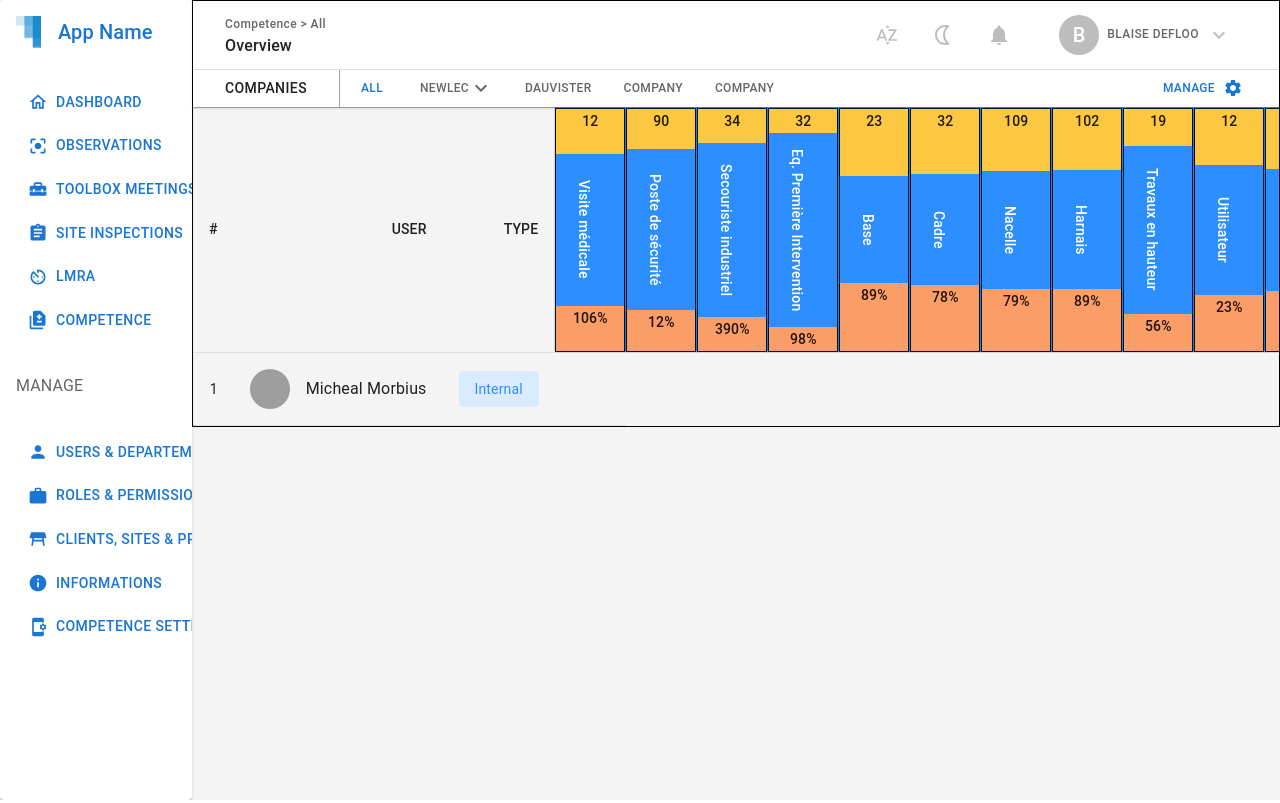
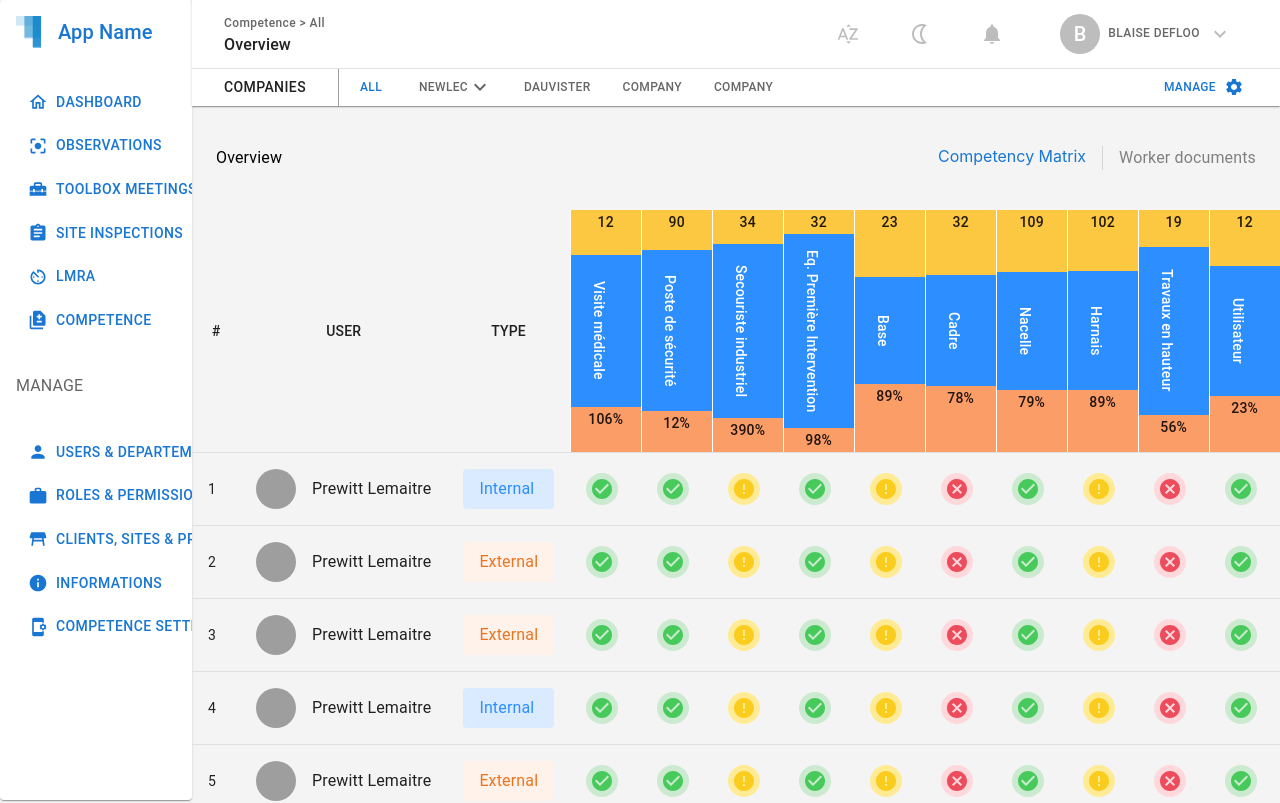
Before and after one commit to nabeelahmed1699/next-mui-dashboard, a Next.js app: page / in a window 1280 px wide. Shown: the top 803 px of the page. Built offline with nearby package versions, Linux system fonts and the light colour scheme; grey boxes are pictures that could not be loaded.

Commit message:
table builted

```diff
--- a/components/Navbar/HorizontalAppBar/HorizontalAppBar.jsx
+++ b/components/Navbar/HorizontalAppBar/HorizontalAppBar.jsx
@@ -1,6 +1,14 @@
 import React from 'react';
 // components
-import { Box, Button, Card, Divider, Stack, Typography } from '@mui/material';
+import {
+	Box,
+	Button,
+	Card,
+	Divider,
+	IconButton,
+	Stack,
+	Typography,
+} from '@mui/material';
 import Avatar from '@mui/material/Avatar';
 // icons
 import SortByAlphaIcon from '@mui/icons-material/SortByAlpha';
@@ -32,9 +40,15 @@ const UpperBar = () => {
 				</Typography>
 			</Box>
 			<Stack direction='row' spacing={4} sx={{ alignItems: 'center' }}>
-				<SortByAlphaIcon color='disabled' />
-				<NightlightOutlinedIcon color='disabled' />
-				<NotificationsIcon color='disabled' />
+				<IconButton>
+					<SortByAlphaIcon color='disabled' />
+				</IconButton>
+				<IconButton>
+					<NightlightOutlinedIcon color='disabled' />
+				</IconButton>
+				<IconButton>
+					<NotificationsIcon color='disabled' />
+				</IconButton>
 				<Button disableRipple variant='link'>
 					<Avatar>B</Avatar>
 					<Typography
--- a/components/Navbar/Navbar.jsx
+++ b/components/Navbar/Navbar.jsx
@@ -5,17 +5,15 @@ import VerticalAppBar from './VerticalAppBar/VerticalAppBar';
 
 const Navbar = ({ children }) => {
 	return (
-		<>
-			<Box sx={{ display: 'flex', alignItems: 'flex-start' }}>
+		<Box sx={{ display: 'flex', alignItems: 'flex-start', minHeight: '100%' }}>
 			<Box sx={{ width: '15vw' }}>
 				<VerticalAppBar />
 			</Box>
-				<Box sx={{ width: '85vw', border: 1 }}>
+			<Box sx={{ width: '85vw' }}>
 				<HorizontalAppBar />
 				<Box>{children}</Box>
 			</Box>
 		</Box>
-		</>
 	);
 };
 
--- a/components/TableComponent/TableComponent.jsx
+++ b/components/TableComponent/TableComponent.jsx
@@ -1,12 +1,30 @@
-import { Box } from "@mui/material";
-import React from "react";
-import TableComponentLeft from "./TableComponentLeft/TableComponentLeft";
+import { Box, Divider, Link, Stack, Typography } from '@mui/material';
+import React from 'react';
+import TableComponentLeft from './TableComponentLeft/TableComponentLeft';
 const TableComponent = () => {
-  return (
-    <Box>
-      <TableComponentLeft />
-    </Box>
-  );
+	return (
+		<Box>
+			<Box
+				sx={{
+					display: 'flex',
+					justifyContent: 'space-between',
+					alignItems: 'center',
+					py: 5,
+					px: 3,
+				}}
+			>
+				<Typography>Overview</Typography>
+				<Stack direction='row' spacing={2}>
+					<Link href='#' sx={{ textDecoration: 'none' }}>
+						Competency Matrix
+					</Link>
+					<Divider orientation='vertical' flexItem />
+					<Typography sx={{ color: 'GrayText' }}>Worker documents</Typography>
+				</Stack>
+			</Box>
+			<TableComponentLeft />
+		</Box>
+	);
 };
 
 export default TableComponent;
--- a/components/TableComponent/TableComponentLeft/TableComponentLeft.jsx
+++ b/components/TableComponent/TableComponentLeft/TableComponentLeft.jsx
@@ -13,66 +13,90 @@ import Avatar from '@mui/material/Avatar';
 import Alert from '@mui/material/Alert';
 import React from 'react';
 import pic from '../../../assets/Ellipse 37.png';
-import { alpha, styled } from '@mui/material/styles';
+import { styled } from '@mui/material/styles';
 
-function createCell(label, upperValue, lowerValue) {
-	return { label, upperValue, lowerValue };
-}
+// icons
+import CheckCircleIcon from '@mui/icons-material/CheckCircle';
+import CancelIcon from '@mui/icons-material/Cancel';
+import ErrorIcon from '@mui/icons-material/Error';
+// data
+import { columns, users } from '../../../data';
 
-const columns = [
-	createCell('Visite médicale', 12, 106),
-	createCell('Poste de sécurité', 90, 12),
-	createCell('Secouriste industriel', 34, 390),
-	createCell('Eq. Première Intervention', 32, 98),
-	createCell('Base', 23, 89),
-	createCell('Cadre', 32, 78),
-	createCell('Nacelle', 109, 79),
-	createCell('Harnais ', 102, 89),
-	createCell('Travaux en hauteur ', 19, 56),
-	createCell('Utilisateur', 12, 23),
-	createCell('Monteur', 90, 87),
-	createCell('Inspecteur', 56, 65),
-	createCell('Pontier cabine', 89, 24),
-	createCell('Pontier poiré', 34, 90),
-	createCell('Radiocommandé', 23, 43),
-	createCell('Elévateur à fourches', 12, 90),
-	createCell('Télescopique rotatif', 87, 34),
-	createCell('G. de charges (RIGGER)', 87, 34),
-	createCell('Elingage de charges', 23, 89),
-	createCell('Elingage de charges', 34, 76),
-	createCell('Elingage de charges', 34, 76),
-	createCell('Elingage de charges', 34, 76),
-	createCell('Elingage de charges', 34, 76),
-	createCell('Elingage de charges', 34, 76),
-	createCell('Elingage de charges', 34, 76),
-	createCell('Elingage de charges', 34, 76),
-];
 const StyledTableCell = styled(TableCell)(({ theme }) => ({
 	padding: 0,
-	border: `1px solid ${theme.palette.divider}`,
+	borderLeft: `1px solid white`,
 	background: '#2C8EFF',
 	height: '100px',
 }));
-const User = () => {
+const User = ({ name }) => {
 	return (
 		<Box sx={{ display: 'flex', alignItems: 'center' }}>
 			<Avatar alt='Micheal' src={pic} />
-			<Typography sx={{ whiteSpace: 'nowrap', ml: 2 }}>
-				Micheal Morbius
-			</Typography>
+			<Typography sx={{ whiteSpace: 'nowrap', ml: 2 }}>{name}</Typography>
 		</Box>
 	);
 };
+const CustomAlert = ({ severity }) => {
+	let textColor = '';
+	if (severity === 'success') textColor = '#47CA5B';
+	else if (severity === 'danger') textColor = '#ED4C5C';
+	else textColor = '#FACC1D';
 
+	let bgColor = '';
+	if (severity === 'success') bgColor = 'rgba(71,202,91,0.23)';
+	else if (severity === 'danger') bgColor = '#FFD8DC';
+	else bgColor = '#FFEB95';
+	return (
+		<Box
+			sx={{
+				display: 'flex',
+				alignItems: 'center',
+				justifyContent: 'center',
+				bgcolor: bgColor,
+				p: 2,
+				borderRadius: '100%',
+				aspectRatio: 1,
+				width: '24px',
+				height: '24px',
+			}}
+		>
+			{severity === 'success' ? (
+				<CheckCircleIcon sx={{ color: textColor }} />
+			) : severity === 'warning' ? (
+				<ErrorIcon sx={{ color: textColor }} />
+			) : (
+				<CancelIcon sx={{ color: textColor }} />
+			)}
+		</Box>
+	);
+};
+const CustomChip = ({ type }) => {
+	let bgColor = type === 'internal' ? '#DAEBFF' : '#FFF2EA';
+	let textColor = type === 'internal' ? '#2C8EFF' : '#EB7421';
+
+	return (
+		<Box
+			sx={{
+				bgcolor: bgColor,
+				color: textColor,
+				py: 1,
+				px: 2,
+				borderRadius: 1,
+			}}
+		>
+			<Typography sx={{ textTransform: 'capitalize' }}>{type}</Typography>
+		</Box>
+	);
+};
 const TableComponentLeft = () => {
 	return (
 		<TableContainer>
 			<Table sx={{ minWidth: 650 }}>
 				<TableHead>
 					<TableRow>
-						<TableCell align='right'>#</TableCell>
-						<TableCell align='right'>USER</TableCell>
-						<TableCell align='right'>TYPE</TableCell>
+						<TableCell align='center'>#</TableCell>
+						<TableCell align='center'>USER</TableCell>
+						<TableCell align='center'>TYPE</TableCell>
 						{columns.map((col, index) => {
 							return (
 								<StyledTableCell key={index}>
@@ -82,7 +106,6 @@ const TableComponentLeft = () => {
 											textAlign: 'center',
 											justifyContent: 'space-between',
 											width: '70px',
-											border: 1,
 											height: '100%',
 										}}
 									>
@@ -112,26 +135,26 @@ const TableComponentLeft = () => {
 					</TableRow>
 				</TableHead>
 				<TableBody>
-					<TableRow>
-						<TableCell align='right'>1</TableCell>
-						<TableCell align='right'>
-							<User />
-						</TableCell>
-						<TableCell align='right'>
-							<Box
-								sx={{
-									bgcolor: '#DAEBFF',
-									color: '#2C8EFF',
-									py: 1,
-									px: 2,
-									borderRadius: 1,
-								}}
-							>
-								Internal
-							</Box>
-						</TableCell>
-						<TableCell></TableCell>
-					</TableRow>
+					{users.map((user) => {
+						return (
+							<TableRow key={user.id}>
+								<TableCell>{user.id}</TableCell>
+								<TableCell>
+									<User name={user.name} />
+								</TableCell>
+								<TableCell>
+									<CustomChip type={user.type} />
+								</TableCell>
+								{user.alerts.map((alert, index) => {
+									return (
+										<TableCell key={index}>
+											<CustomAlert severity={alert} />
+										</TableCell>
+									);
+								})}
+							</TableRow>
+						);
+					})}
 				</TableBody>
 			</Table>
 		</TableContainer>
--- /dev/null
+++ b/data.js
@@ -0,0 +1,392 @@
+const users = [
+  {
+    id: 1,
+    name: 'Prewitt Lemaitre',
+    type: 'internal',
+    alerts: [
+      'success',
+      'success',
+      'warning',
+      'success',
+      'warning',
+      'danger',
+      'success',
+      'warning',
+      'danger',
+      'success',
+      'danger',
+      'success',
+      'danger',
+      'danger',
+      'danger',
+      'success',
+      'warning',
+      'warning',
+      'warning',
+      'success',
+      'danger',
+      'danger',
+      'warning',
+      'warning',
+      'success',
+      'danger',
+
+    ]
+
+  },
+  {
+    id: 2,
+    name: 'Prewitt Lemaitre',
+    type: 'external',
+    alerts: [
+      'success',
+      'success',
+      'warning',
+      'success',
+      'warning',
+      'danger',
+      'success',
+      'warning',
+      'danger',
+      'success',
+      'danger',
+      'success',
+      'danger',
+      'danger',
+      'danger',
+      'success',
+      'warning',
+      'warning',
+      'warning',
+      'success',
+      'danger',
+      'danger',
+      'warning',
+      'warning',
+      'success',
+      'danger',
+
+    ]
+
+  },
+  {
+    id: 3,
+    name: 'Prewitt Lemaitre',
+    type: 'external',
+    alerts: [
+      'success',
+      'success',
+      'warning',
+      'success',
+      'warning',
+      'danger',
+      'success',
+      'warning',
+      'danger',
+      'success',
+      'danger',
+      'success',
+      'danger',
+      'danger',
+      'danger',
+      'success',
+      'warning',
+      'warning',
+      'warning',
+      'success',
+      'danger',
+      'danger',
+      'warning',
+      'warning',
+      'success',
+      'danger',
+
+    ]
+
+  },
+  {
+    id: 4,
+    name: 'Prewitt Lemaitre',
+    type: 'internal',
+    alerts: [
+      'success',
+      'success',
+      'warning',
+      'success',
+      'warning',
+      'danger',
+      'success',
+      'warning',
+      'danger',
+      'success',
+      'danger',
+      'success',
+      'danger',
+      'danger',
+      'danger',
+      'success',
+      'warning',
+      'warning',
+      'warning',
+      'success',
+      'danger',
+      'danger',
+      'warning',
+      'warning',
+      'success',
+      'danger',
+
+    ]
+
+  },
+  {
+    id: 5,
+    name: 'Prewitt Lemaitre',
+    type: 'external',
+    alerts: [
+      'success',
+      'success',
+      'warning',
+      'success',
+      'warning',
+      'danger',
+      'success',
+      'warning',
+      'danger',
+      'success',
+      'danger',
+      'success',
+      'danger',
+      'danger',
+      'danger',
+      'success',
+      'warning',
+      'warning',
+      'warning',
+      'success',
+      'danger',
+      'danger',
+      'warning',
+      'warning',
+      'success',
+      'danger',
+
+    ]
+
+  },
+  {
+    id: 6,
+    name: 'Prewitt Lemaitre',
+    type: 'internal',
+    alerts: [
+      'success',
+      'success',
+      'warning',
+      'success',
+      'warning',
+      'danger',
+      'success',
+      'warning',
+      'danger',
+      'success',
+      'danger',
+      'success',
+      'danger',
+      'danger',
+      'danger',
+      'success',
+      'warning',
+      'warning',
+      'warning',
+      'success',
+      'danger',
+      'danger',
+      'warning',
+      'warning',
+      'success',
+      'danger',
+
+    ]
+
+  },
+  {
+    id: 7,
+    name: 'Prewitt Lemaitre',
+    type: 'external',
+    alerts: [
+      'success',
+      'success',
+      'warning',
+      'success',
+      'warning',
+      'danger',
+      'success',
+      'warning',
+      'danger',
+      'success',
+      'danger',
+      'success',
+      'danger',
+      'danger',
+      'danger',
+      'success',
+      'warning',
+      'warning',
+      'warning',
+      'success',
+      'danger',
+      'danger',
+      'warning',
+      'warning',
+      'success',
+      'danger',
+
+    ]
+
+  },
+  {
+    id: 8,
+    name: 'Prewitt Lemaitre',
+    type: 'internal',
+    alerts: [
+      'success',
+      'success',
+      'warning',
+      'success',
+      'warning',
+      'danger',
+      'success',
+      'warning',
+      'danger',
+      'success',
+      'danger',
+      'success',
+      'danger',
+      'danger',
+      'danger',
+      'success',
+      'warning',
+      'warning',
+      'warning',
+      'success',
+      'danger',
+      'danger',
+      'warning',
+      'warning',
+      'success',
+      'danger',
+
+    ]
+
+  },
+  {
+    id: 9,
+    name: 'Prewitt Lemaitre',
+    type: 'internal',
+    alerts: [
+      'success',
+      'success',
+      'warning',
+      'success',
+      'warning',
+      'danger',
+      'success',
+      'warning',
+      'danger',
+      'success',
+      'danger',
+      'success',
+      'danger',
+      'danger',
+      'danger',
+      'success',
+      'warning',
+      'warning',
+      'warning',
+      'success',
+      'danger',
+      'danger',
+      'warning',
+      'warning',
+      'success',
+      'danger',
+
+    ]
+
+  },
+  {
+    id: 10,
+    name: 'Prewitt Lemaitre',
+    type: 'external',
+    alerts: [
+      'success',
+      'success',
+      'warning',
+      'success',
+      'warning',
+      'danger',
+      'success',
+      'warning',
+      'danger',
+      'success',
+      'danger',
+      'success',
+      'danger',
+      'danger',
+      'danger',
+      'success',
+      'warning',
+      'warning',
+      'warning',
+      'success',
+      'danger',
+      'danger',
+      'warning',
+      'warning',
+      'success',
+      'danger',
+
+    ]
+
+  },
+
+];
+
+
+
+
+function createCell(label, upperValue, lowerValue) {
+	return { label, upperValue, lowerValue };
+}
+
+const columns = [
+	createCell('Visite médicale', 12, 106),
+	createCell('Poste de sécurité', 90, 12),
+	createCell('Secouriste industriel', 34, 390),
+	createCell('Eq. Première Intervention', 32, 98),
+	createCell('Base', 23, 89),
+	createCell('Cadre', 32, 78),
+	createCell('Nacelle', 109, 79),
+	createCell('Harnais', 102, 89),
+	createCell('Travaux en hauteur', 19, 56),
+	createCell('Utilisateur', 12, 23),
+	createCell('Monteur', 90, 87),
+	createCell('Inspecteur', 56, 65),
+	createCell('Pontier cabine', 89, 24),
+	createCell('Pontier poiré', 34, 90),
+	createCell('Radiocommandé', 23, 43),
+	createCell('Elévateur à fourches', 12, 90),
+	createCell('Télescopique rotatif', 87, 34),
+	createCell('G. de charges (RIGGER)', 87, 34),
+	createCell('Elingage de charges', 23, 89),
+	createCell('Elingage de charges', 34, 76),
+	createCell('Elingage de charges', 34, 76),
+	createCell('Elingage de charges', 34, 76),
+	createCell('Elingage de charges', 34, 76),
+	createCell('Elingage de charges', 34, 76),
+	createCell('Elingage de charges', 34, 76),
+	createCell('Elingage de charges', 34, 76),
+];
+
+
+export { columns, users };
--- a/pages/index.js
+++ b/pages/index.js
@@ -6,7 +6,7 @@ export default function Home() {
   return (
     <Box sx={{ bgcolor: "#f4f4f4", minHeight: "100vh" }}>
       <Navbar>
-        <Box sx={{ overflowX: "scroll" }}>
+        <Box sx={{ overflowX: "scroll",maxWidth:'1440px',mx:'auto' }}>
           <TableComponent />
         </Box>
       </Navbar>
```
Also changed, not shown: components/TableComponent/TableComponentRight/TableComponentRight.jsx (deleted). Lines whose indentation alone changed are shown as unchanged.
